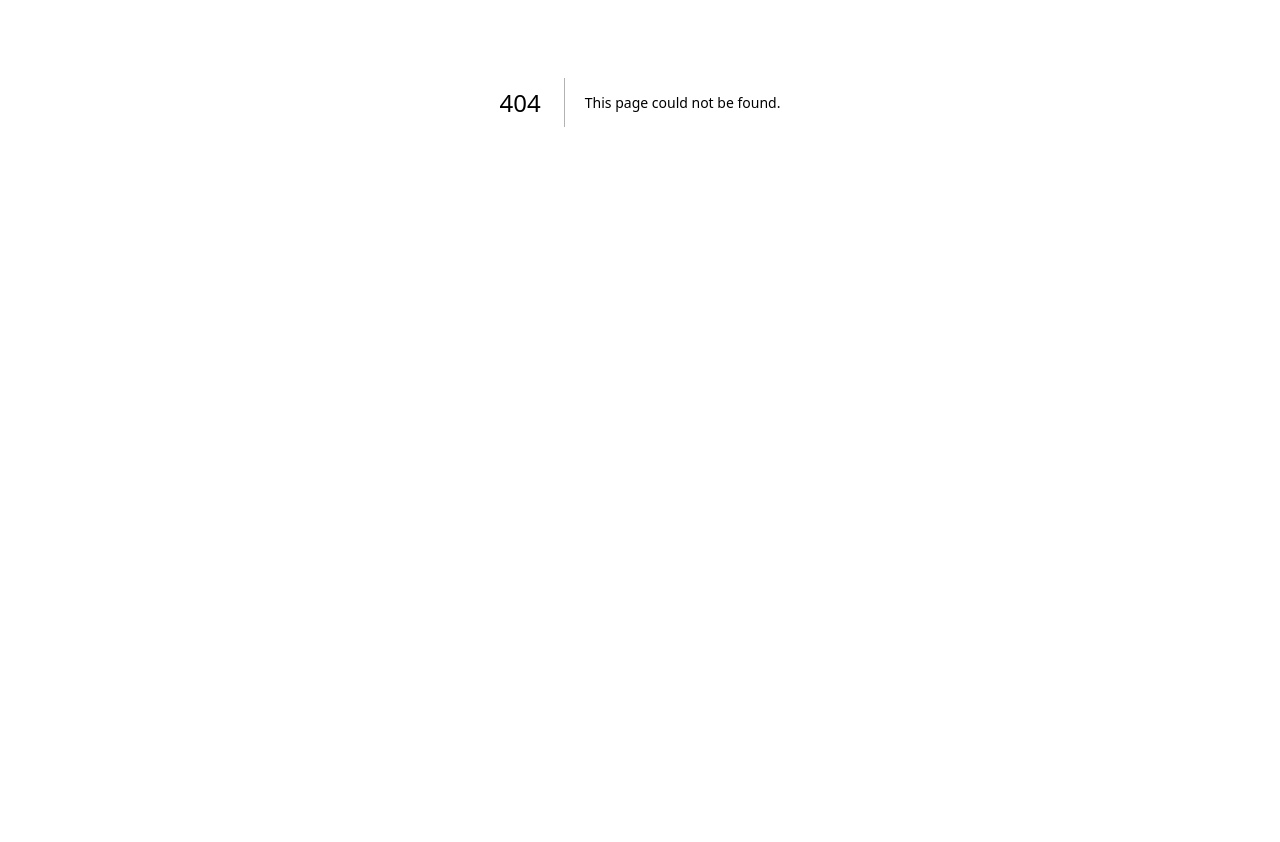
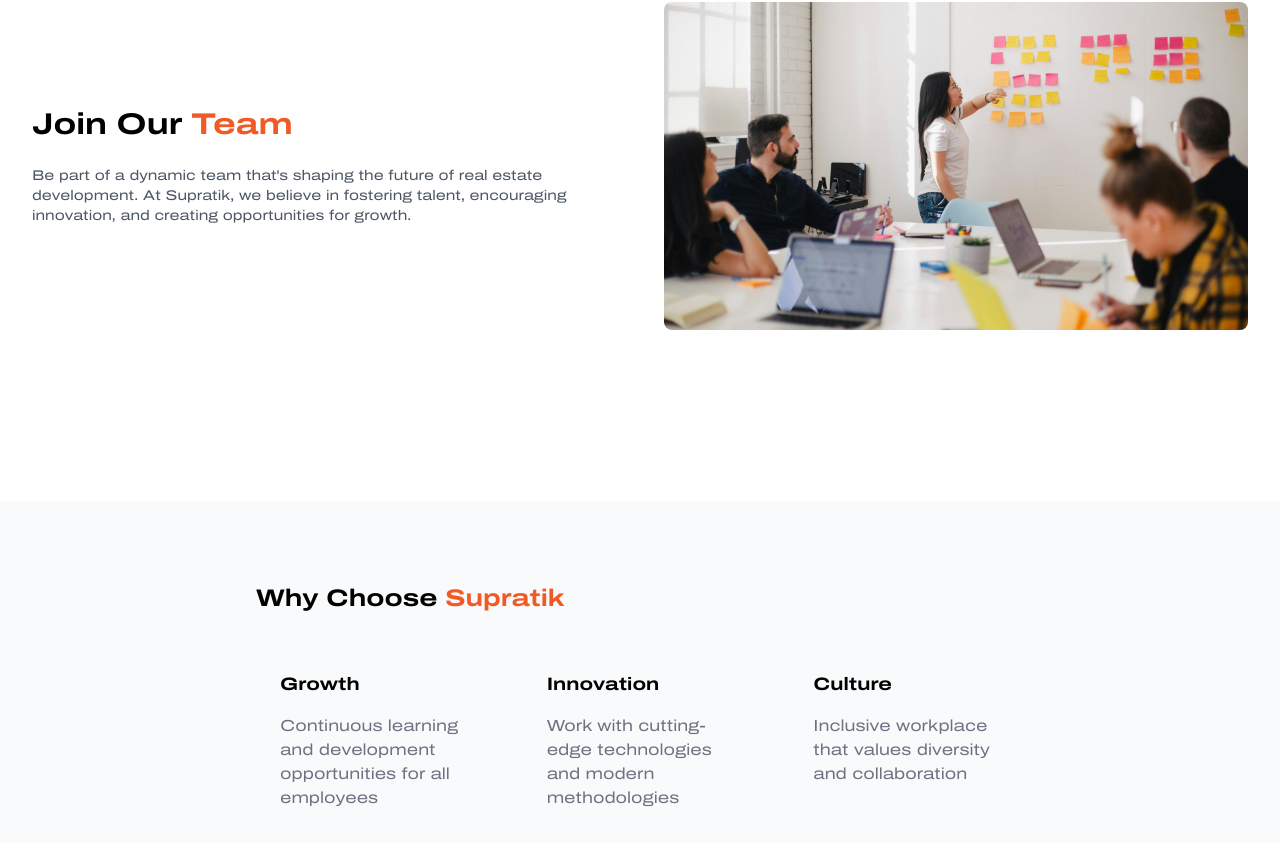
Before and after one commit to ashishmohapatra240/supratik-infraventures, a Next.js app: page /career in a window 1280 px wide. Before the commit this address had no page. Shown: the part 298-1140 px from the top of the page. Before the commit the page ends 800 px from the top, so only its background shows below. Built offline with nearby package versions, Linux system fonts and the light colour scheme.

Commit message:
Add Career page with hero, description, positions, and culture sections

```diff
--- /dev/null
+++ b/app/career/layout.tsx
@@ -0,0 +1,14 @@
+import { Metadata } from "next";
+
+export const metadata: Metadata = {
+  title: "Careers | Supratik",
+  description: "Join our team at Supratik Inffaventure and be part of building tomorrow's communities.",
+};
+
+export default function CareerLayout({
+  children,
+}: {
+  children: React.ReactNode;
+}) {
+  return children;
+}
--- /dev/null
+++ b/app/career/page.tsx
@@ -0,0 +1,15 @@
+import CareerHero from "@/components/sections/career/CareerHero";
+import CareerDescription from "@/components/sections/career/CareerDescription";
+import CareerPositions from "@/components/sections/career/CareerPositions";
+import CareerCulture from "@/components/sections/career/CareerCulture";
+
+export default function CareerPage() {
+  return (
+    <main>
+      <CareerHero />
+      <CareerDescription />
+      <CareerPositions />
+      <CareerCulture />
+    </main>
+  );
+}
--- /dev/null
+++ b/components/sections/career/CareerCulture.tsx
@@ -0,0 +1,35 @@
+import Image from "next/image";
+
+const cultureImages = [
+  "/images/career/culture-1.jpg",
+  "/images/career/culture-2.jpg",
+  "/images/career/culture-3.jpg",
+  "/images/career/culture-4.jpg",
+];
+
+export default function CareerCulture() {
+  return (
+    <section className="py-20 bg-gray-100">
+      <div className="max-w-7xl mx-auto px-4 sm:px-6 lg:px-8">
+        <h2 className="text-xl font-bold mb-12 text-center">
+          Our <span className="text-[#F15A24]">Culture</span>
+        </h2>
+        <div className="grid md:grid-cols-2 lg:grid-cols-4 gap-6">
+          {cultureImages.map((image, index) => (
+            <div
+              key={index}
+              className="relative aspect-square rounded-lg overflow-hidden"
+            >
+              <Image
+                src={image}
+                alt={`Company culture image ${index + 1}`}
+                fill
+                className="object-cover hover:scale-105 transition-transform duration-300"
+              />
+            </div>
+          ))}
+        </div>
+      </div>
+    </section>
+  );
+}
--- /dev/null
+++ b/components/sections/career/CareerDescription.tsx
@@ -0,0 +1,34 @@
+export default function CareerDescription() {
+  return (
+    <section className="py-20 bg-gray-50">
+      <div className="max-w-7xl mx-auto px-4 sm:px-6 lg:px-8">
+        <div className="max-w-3xl mx-auto text-left">
+          <h2 className="text-2xl font-bold mb-8">
+            Why Choose <span className="text-[#F15A24]">Supratik</span>
+          </h2>
+          <div className="grid md:grid-cols-3 gap-8">
+            <div className="p-6">
+              <h3 className="text-lg font-semibold mb-4">Growth</h3>
+              <p className="text-gray-500">
+                Continuous learning and development opportunities for all
+                employees
+              </p>
+            </div>
+            <div className="p-6">
+              <h3 className="text-lg font-semibold mb-4">Innovation</h3>
+              <p className="text-gray-500">
+                Work with cutting-edge technologies and modern methodologies
+              </p>
+            </div>
+            <div className="p-6">
+              <h3 className="text-lg font-semibold mb-4">Culture</h3>
+              <p className="text-gray-500">
+                Inclusive workplace that values diversity and collaboration
+              </p>
+            </div>
+          </div>
+        </div>
+      </div>
+    </section>
+  );
+}
--- /dev/null
+++ b/components/sections/career/CareerHero.tsx
@@ -0,0 +1,31 @@
+import Image from "next/image";
+
+export default function CareerHero() {
+  return (
+    <section className="min-h-screen flex items-center pt-32">
+      <div className="max-w-7xl mx-auto px-4 sm:px-6 lg:px-8">
+        <div className="grid lg:grid-cols-2 gap-12 items-center">
+          <div>
+            <h1 className="text-2xl md:text-3xl font-bold mb-6">
+              Join Our <span className="text-[#F15A24]">Team</span>
+            </h1>
+            <p className="text-xs md:text-sm leading-relaxed text-gray-600">
+              Be part of a dynamic team that&apos;s shaping the future of real
+              estate development. At Supratik, we believe in fostering talent,
+              encouraging innovation, and creating opportunities for growth.
+            </p>
+          </div>
+          <div className="relative w-full aspect-video rounded-lg overflow-hidden">
+            <Image
+              src="/images/career/team.jpg"
+              alt="Team at work"
+              fill
+              className="object-cover"
+              priority
+            />
+          </div>
+        </div>
+      </div>
+    </section>
+  );
+}
--- /dev/null
+++ b/components/sections/career/CareerPositions.tsx
@@ -0,0 +1,59 @@
+const positions = [
+  {
+    id: 1,
+    title: "Project Manager",
+    department: "Construction",
+    location: "Bhubaneswar",
+    type: "Full-time",
+  },
+  {
+    id: 2,
+    title: "Site Engineer",
+    department: "Engineering",
+    location: "Cuttack",
+    type: "Full-time",
+  },
+  {
+    id: 3,
+    title: "Marketing Executive",
+    department: "Marketing",
+    location: "Bhubaneswar",
+    type: "Full-time",
+  },
+];
+
+export default function CareerPositions() {
+  return (
+    <section className="py-20">
+      <div className="max-w-7xl mx-auto px-4 sm:px-6 lg:px-8">
+        <h2 className="text-xl font-bold mb-12 text-center">
+          Open <span className="text-[#F15A24]">Positions</span>
+        </h2>
+        <div className="space-y-6">
+          {positions.map((position) => (
+            <div
+              key={position.id}
+              className="bg-white p-4 rounded-lg shadow-sm transition-all duration-300"
+            >
+              <div className="flex flex-col md:flex-row md:items-center md:justify-between">
+                <div>
+                  <h3 className="text-lg font-semibold">{position.title}</h3>
+                  <p className="text-gray-500">{position.department}</p>
+                </div>
+                <div className="mt-2 md:mt-0 space-y-1 md:space-y-0 md:space-x-2 flex flex-col md:flex-row items-start md:items-center">
+                  <span className="text-xs text-gray-400">
+                    {position.location}
+                  </span>
+                  <span className="text-xs text-gray-400">{position.type}</span>
+                  <button className="bg-[#F15A24] text-white px-4 py-1 rounded hover:bg-[#d14416] transition-colors">
+                    Apply Now
+                  </button>
+                </div>
+              </div>
+            </div>
+          ))}
+        </div>
+      </div>
+    </section>
+  );
+}
```
